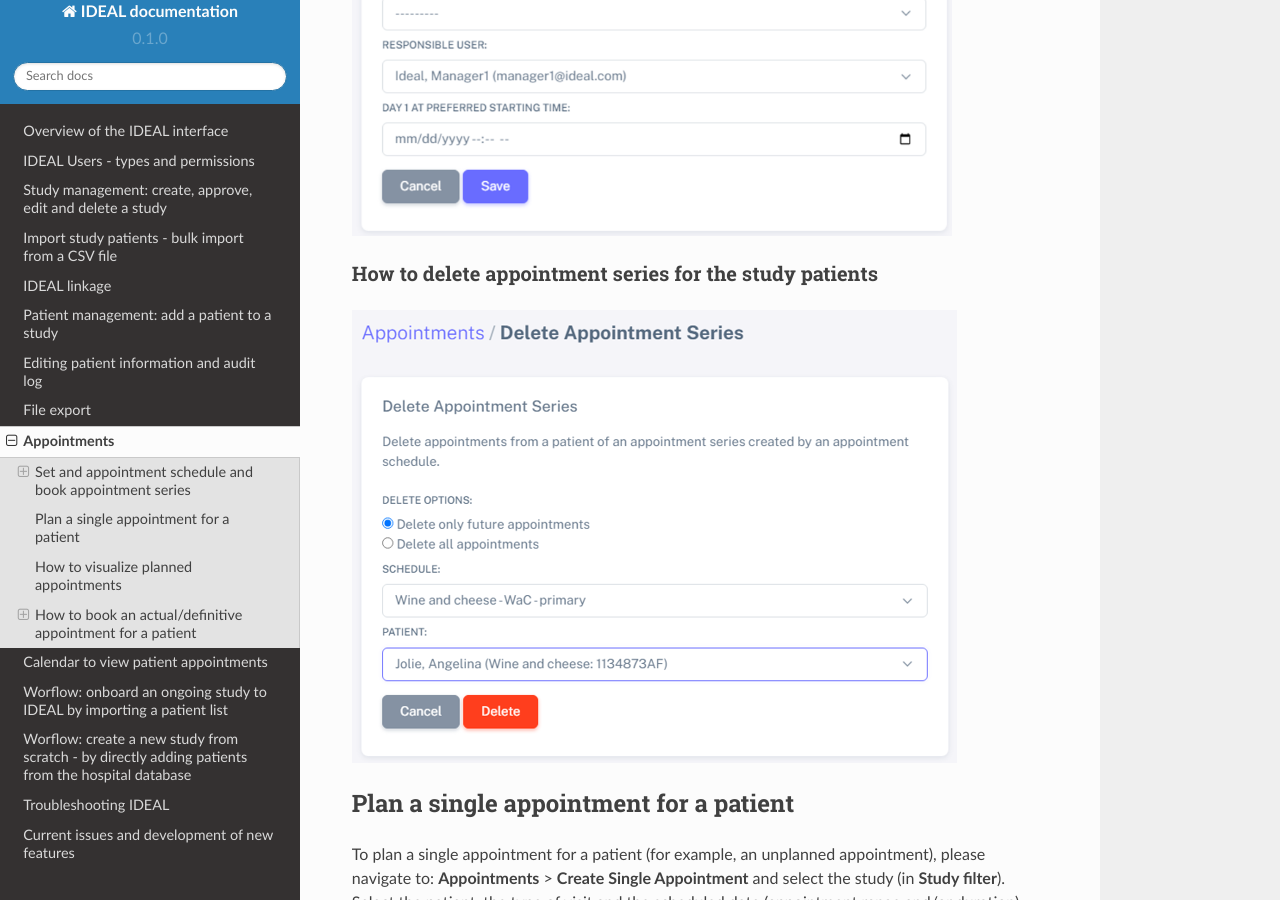
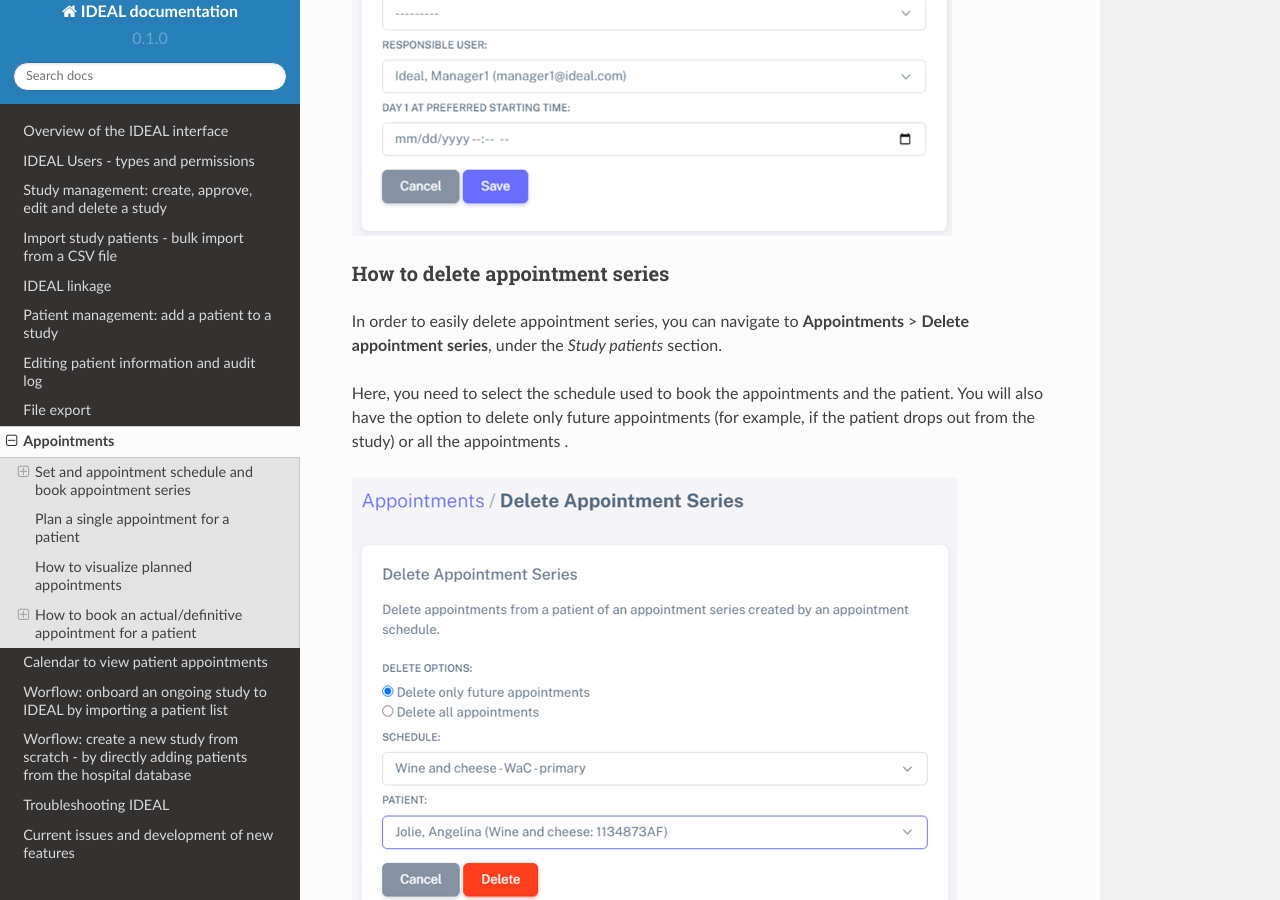
Before and after one commit to Nynuphar/IDEAL-doc, a Sphinx documentation site: the page built from docs/source/appointments.rst, in a window 1280 px wide and 900 px high, scrolled down 4189 px. Built offline with Sphinx 7.4.7 and the Read the Docs theme 2.0.0, drawn with Linux system fonts in a browser that asks for light colours.

Commit message:
Update appointments.rst

```diff
--- a/docs/source/appointments.rst
+++ b/docs/source/appointments.rst
@@ -91,8 +91,12 @@ You can book appointments for multiple people, by holding the *ctrl* key while s
 .. tip: when the *Patient* box is selected (see green rectangle highlighted in the previous figure), it is possible to search the patient by surname: just start typing the patient you want.
 
 
-How to delete appointment series for the study patients
+How to delete appointment series
 ===========================================================
+
+In order to easily delete appointment series, you can navigate to **Appointments** > **Delete appointment series**, under the *Study patients* section.
+
+Here, you need to select the schedule used to book the appointments and the patient. You will also have the option to delete only future appointments (for example, if the patient drops out from the study) or all the appointments .
 
 .. image:: AppDel.png
 
```
